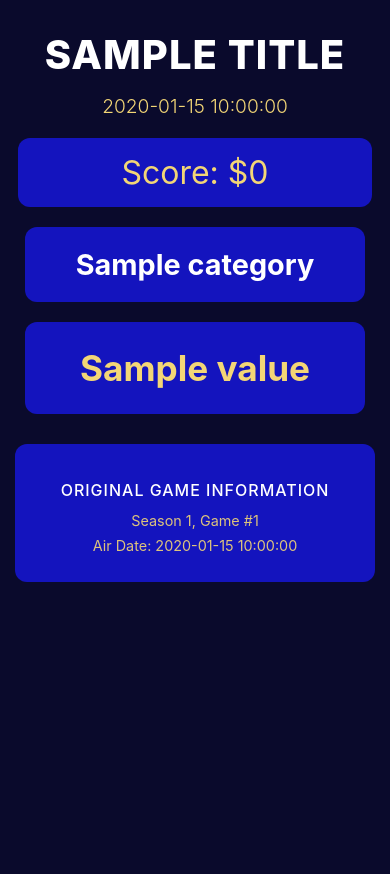
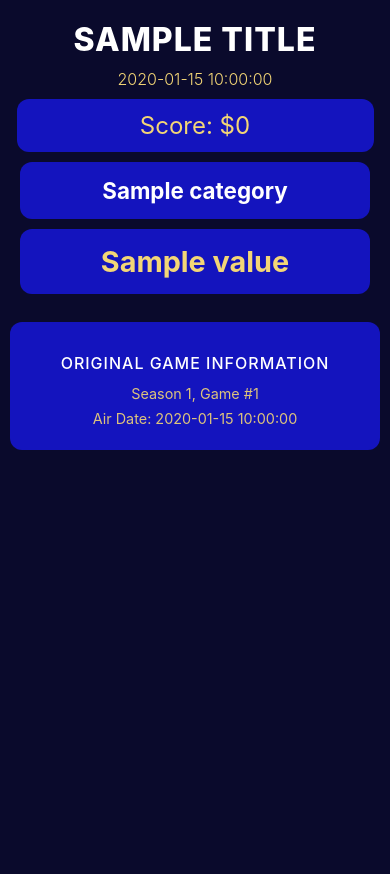
Before and after one commit to amitsankaran1/Playable-Jeopardy-Archive, a Flask app: template jeopardy_game/templates/game.html in a window 390 px wide. After the commit the page ends 450 px from the top, so only its background shows below. Run offline with Flask 3, Linux system fonts and the light colour scheme; the template is opened without the code that fills it: most values are stand-ins (such as "Sample title", 1, 10 or a date in 2020).

Commit message:
mobile responsiveness

```diff
--- a/jeopardy_game/static/css/style.css
+++ b/jeopardy_game/static/css/style.css
@@ -2,7 +2,7 @@
 body {
     font-family: -apple-system, BlinkMacSystemFont, 'Helvetica Neue', sans-serif;
     margin: 0;
-    padding: 15px;
+    padding: 10px;
     background-color: #0A0A2C;
     color: #fff;
     min-height: 100vh;
@@ -10,9 +10,9 @@ body {
 
 h1 {
     text-align: center;
-    font-size: 2.5rem;
+    font-size: 2rem;
     font-weight: 800;
-    margin: 15px 0;
+    margin: 10px 0;
     color: #fff;
     text-transform: uppercase;
     letter-spacing: 1px;
@@ -22,9 +22,9 @@ h2 {
     text-align: center;
     background-color: #1414BE;
     color: #fff;
-    padding: 20px;
-    font-size: 1.8rem;
-    margin: 20px 0;
+    padding: 15px;
+    font-size: 1.4rem;
+    margin: 10px 0;
     border-radius: 12px;
 }
 
@@ -37,15 +37,16 @@ h2 {
 .clues-list {
     display: flex;
     flex-direction: column;
-    gap: 12px;
+    gap: 8px;
 }
 
 .clue-card {
     background-color: #1414BE;
-    padding: 25px;
+    padding: 15px;
     text-align: center;
     cursor: pointer;
     border-radius: 12px;
+    margin-bottom: 8px;
     transition: transform 0.2s, box-shadow 0.2s;
 }
 
@@ -55,7 +56,7 @@ h2 {
 }
 
 .clue-value {
-    font-size: 2.2rem;
+    font-size: 1.8rem;
     color: #F3D676;
     font-weight: 700;
 }
@@ -567,11 +568,11 @@ td ul li span.value {
 
 .score-display {
     text-align: center;
-    font-size: 2rem;
+    font-size: 1.5rem;
     color: #F3D676;
     background-color: #1414BE;
-    padding: 15px;
-    margin: 15px auto;
+    padding: 12px;
+    margin: 10px auto;
     max-width: 90%;
     border-radius: 12px;
 }
@@ -595,8 +596,8 @@ td ul li span.value {
 .date {
     text-align: center;
     color: #F3D676;
-    font-size: 1.2rem;
-    margin: 5px 0 20px 0;
+    font-size: 1rem;
+    margin: 5px 0 10px 0;
     font-weight: 300;
 }
 
@@ -661,8 +662,8 @@ td ul li span.value {
 }
 
 .game-info {
-    margin-top: 30px;
-    padding: 20px;
+    margin-top: 20px;
+    padding: 15px;
     background-color: #1414BE;
     border-radius: 12px;
 }
```
Also changed, not shown: other parts of jeopardy_game/static/css/style.css (+18 -12 lines).
